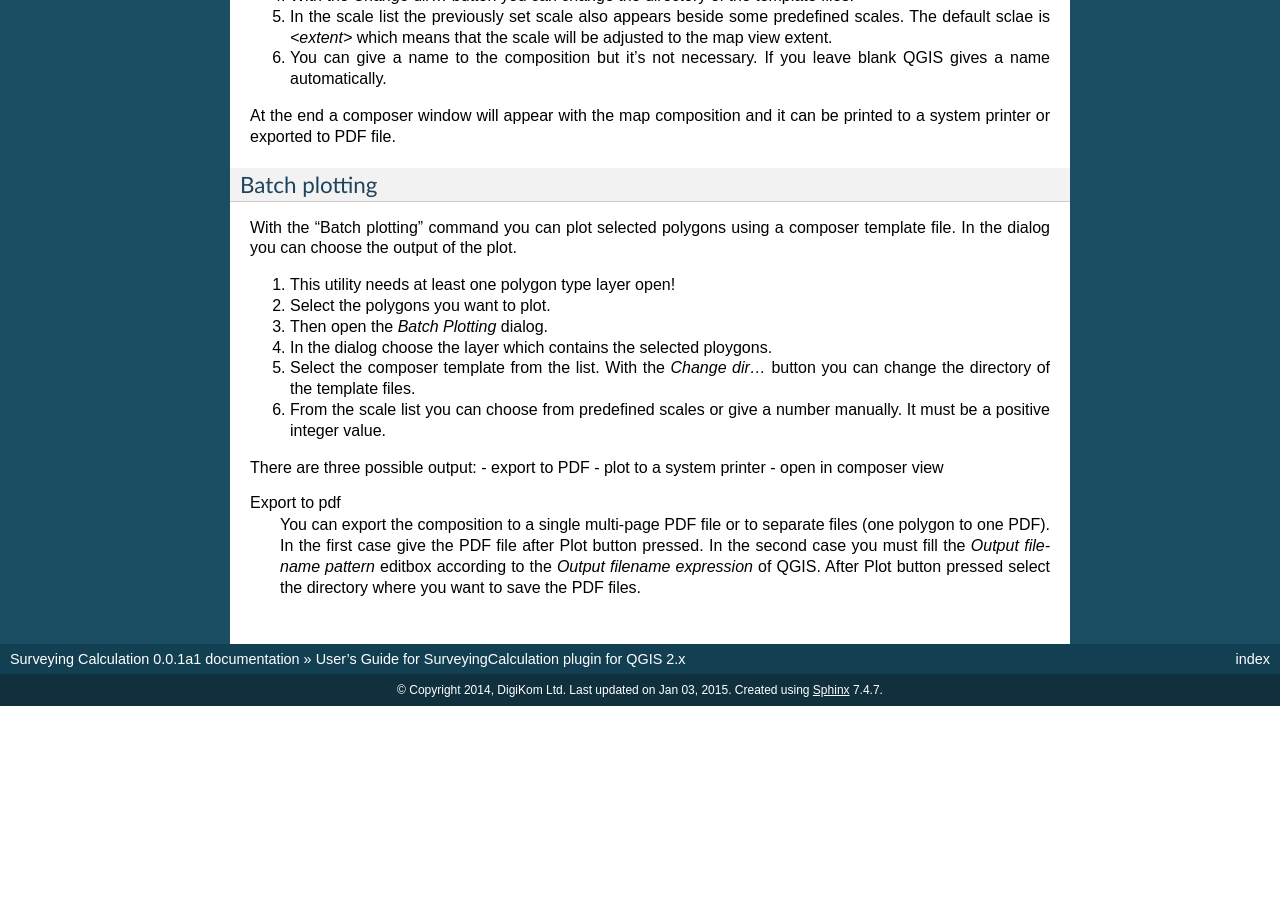
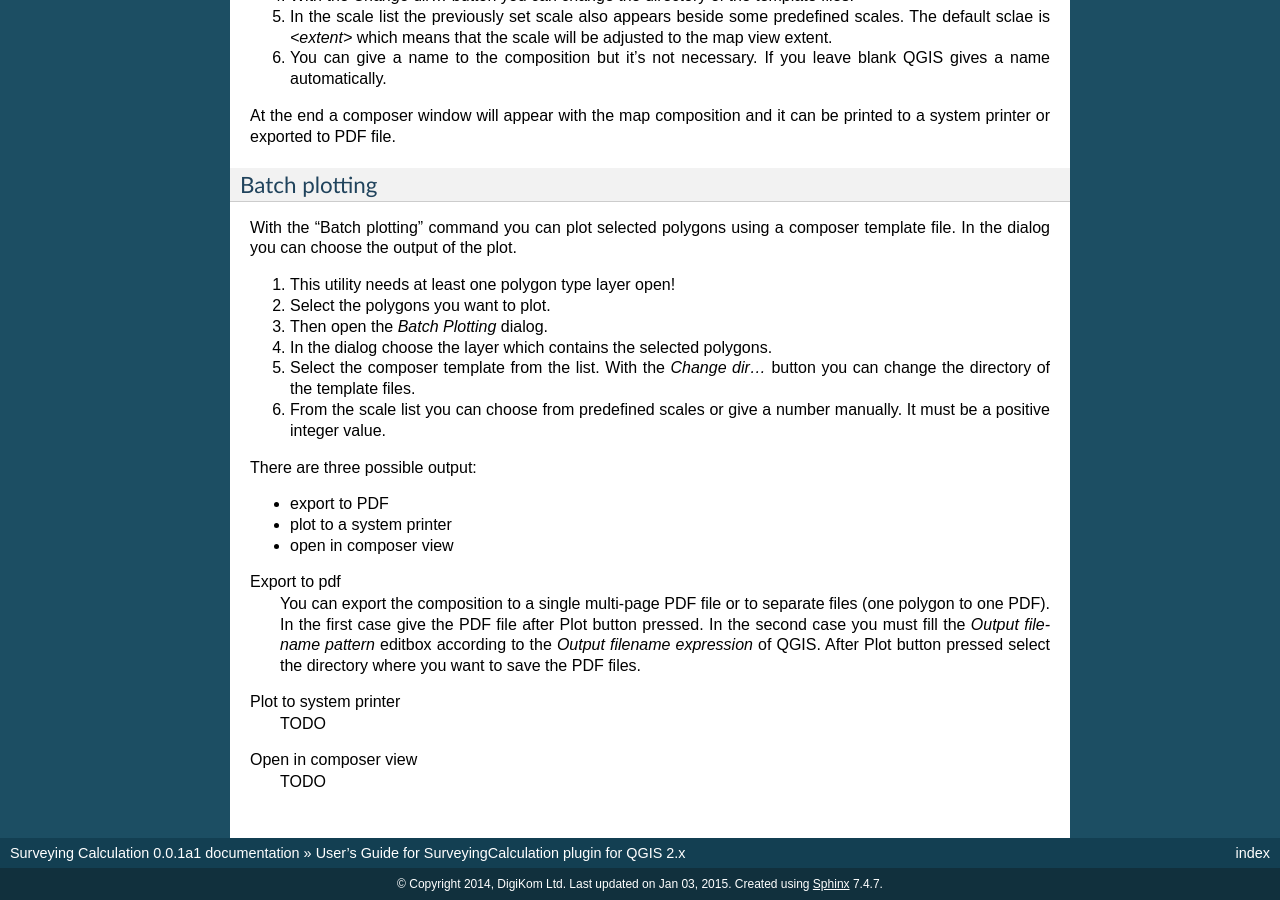
Before and after one commit to zsiki/ls, a Sphinx documentation site: the page built from doc/source/usersguide.rst, in a window 1280 px wide and 900 px high, scrolled down 21096 px. Built offline with Sphinx 7.4.7, drawn with Linux system fonts in a browser that asks for light colours; before the commit the page ends 21802 px from its top, so only the background shows below that.

Commit message:
little changes

```diff
--- a/doc/source/usersguide.rst
+++ b/doc/source/usersguide.rst
@@ -607,14 +607,21 @@ With the "Batch plotting" command you can plot selected polygons  using a compos
 #. This utility needs at least one polygon type layer open!
 #. Select the polygons you want to plot.
 #. Then open the *Batch Plotting* dialog.
-#. In the dialog choose the layer which contains the selected ploygons.
+#. In the dialog choose the layer which contains the selected polygons.
 #. Select the composer template from the list. With the *Change dir...* button you can change the directory of the template files.
 #. From the scale list you can choose from predefined scales or give a number manually. It must be a positive integer value.
 
 There are three possible output:
+
 - export to PDF
 - plot to a system printer
 - open in composer view
 
 Export to pdf
     You can export the composition to a single multi-page PDF file or to separate files (one polygon to one PDF). In the first case give the PDF file after Plot button pressed. In the second case you must fill the *Output filename pattern* editbox according to the *Output filename expression* of QGIS. After Plot button pressed select the directory where you want to save the PDF files.
+
+Plot to system printer
+    TODO
+
+Open in composer view
+    TODO
```
